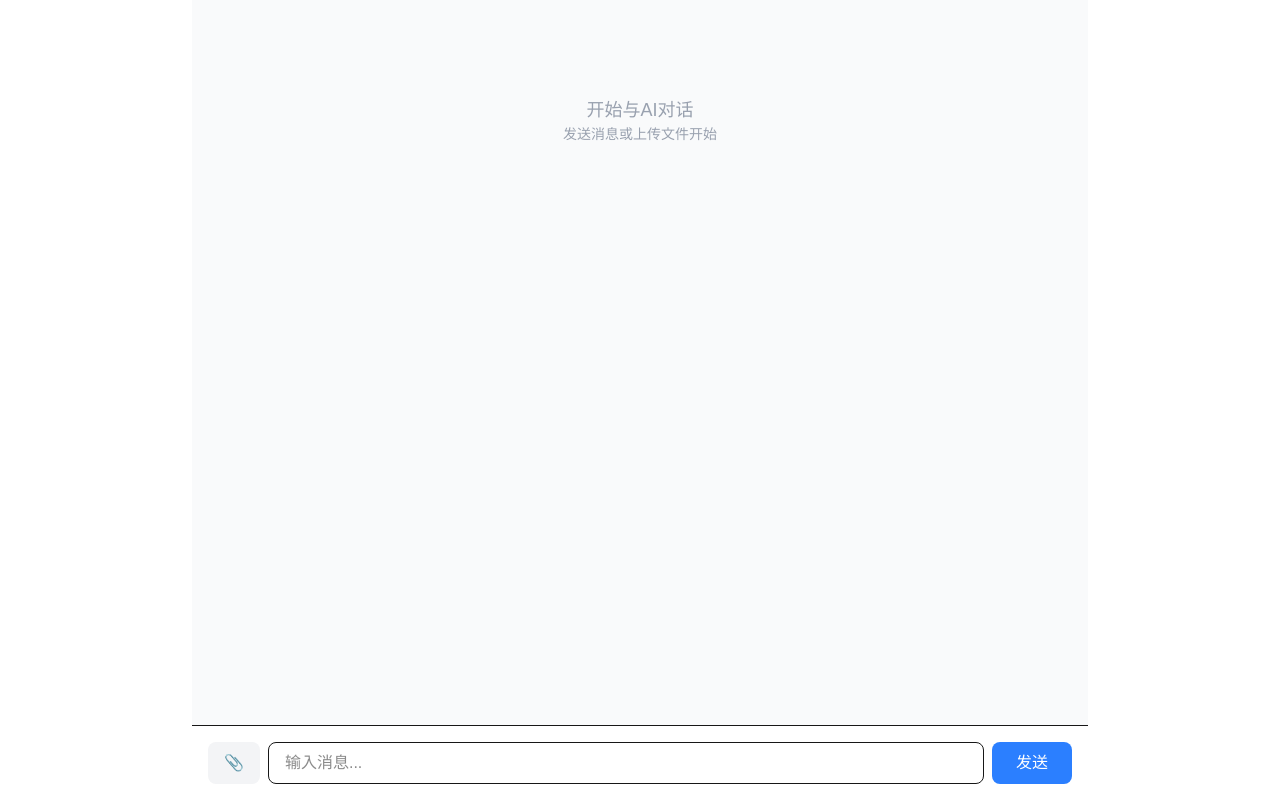
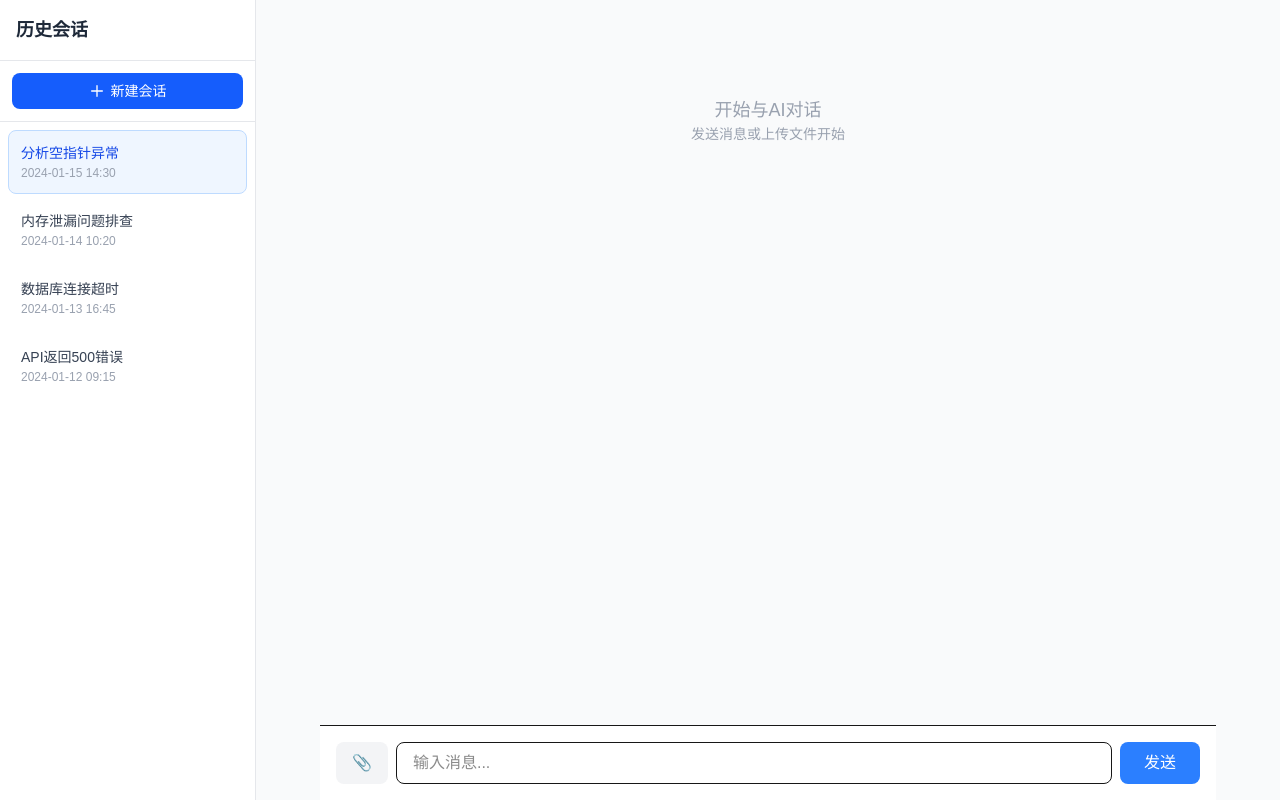
Before and after one commit to Tommy-LXDAO/Stablity-Matrix-frontend, a Next.js app: page / in a window 1280 px wide. Built offline with nearby package versions, Linux system fonts and the light colour scheme.

Commit message:
Feature: add sidebar
Signed-off-by: tommy <tommyskypromax@gmail.com>

```diff
--- a/src/app/page.tsx
+++ b/src/app/page.tsx
@@ -3,6 +3,7 @@
 import { useState } from 'react';
 import MessageList from '@/components/MessageList';
 import InputArea from '@/components/InputArea';
+import Sidebar from '@/components/Sidebar';
 
 interface CrashAnalysisResult {
   rootCause: string;
@@ -121,7 +122,12 @@ export default function Home() {
   };
 
   return (
-    <div className="flex flex-col h-screen max-w-4xl mx-auto bg-gray-50">
+    <div className="flex h-screen bg-gray-50">
+      {/* 左侧侧边栏 */}
+      <Sidebar />
+
+      {/* 右侧主内容区 */}
+      <div className="flex-1 flex flex-col max-w-4xl mx-auto">
         <div className="flex-1 overflow-y-auto p-4">
           <MessageList messages={messages} />
         </div>
@@ -136,5 +142,6 @@ export default function Home() {
           onSend={handleSend}
         />
       </div>
+    </div>
   );
 }
--- /dev/null
+++ b/src/components/Sidebar.tsx
@@ -0,0 +1,125 @@
+'use client';
+
+import { useState } from 'react';
+
+interface Conversation {
+  id: string;
+  title: string;
+  lastUpdated: string;
+}
+
+interface SidebarProps {
+  conversations?: Conversation[];
+  currentSessionId?: string | null;
+  onSelectConversation?: (id: string) => void;
+  onDeleteConversation?: (id: string) => void;
+  onNewConversation?: () => void;
+}
+
+const demoConversations: Conversation[] = [
+  { id: 'sess_001', title: '分析空指针异常', lastUpdated: '2024-01-15 14:30' },
+  { id: 'sess_002', title: '内存泄漏问题排查', lastUpdated: '2024-01-14 10:20' },
+  { id: 'sess_003', title: '数据库连接超时', lastUpdated: '2024-01-13 16:45' },
+  { id: 'sess_004', title: 'API返回500错误', lastUpdated: '2024-01-12 09:15' },
+];
+
+export default function Sidebar({
+  conversations = demoConversations,
+  currentSessionId = 'sess_001',
+  onSelectConversation,
+  onDeleteConversation,
+  onNewConversation,
+}: SidebarProps) {
+  const [localConversations, setLocalConversations] = useState(conversations);
+
+  const handleDelete = (e: React.MouseEvent, id: string) => {
+    e.stopPropagation();
+    setLocalConversations(prev => prev.filter(conv => conv.id !== id));
+    onDeleteConversation?.(id);
+  };
+
+  return (
+    <div className="w-64 bg-white border-r border-gray-200 h-screen flex flex-col">
+      <div className="p-4 border-b border-gray-200">
+        <h2 className="text-lg font-semibold text-gray-800">历史会话</h2>
+      </div>
+
+      {/* 新建会话按钮 */}
+      <div className="p-3 border-b border-gray-200">
+        <button
+          onClick={onNewConversation}
+          className="w-full px-3 py-2 text-sm bg-blue-600 text-white rounded-lg hover:bg-blue-700 transition-colors flex items-center justify-center"
+        >
+          <svg
+            className="w-4 h-4 mr-1.5"
+            fill="none"
+            stroke="currentColor"
+            viewBox="0 0 24 24"
+          >
+            <path
+              strokeLinecap="round"
+              strokeLinejoin="round"
+              strokeWidth={2}
+              d="M12 4v16m8-8H4"
+            />
+          </svg>
+          新建会话
+        </button>
+      </div>
+
+      {/* 会话列表 */}
+      <div className="flex-1 overflow-y-auto">
+        <div className="p-2">
+          {localConversations.map((conv) => (
+            <div
+              key={conv.id}
+              onClick={() => onSelectConversation?.(conv.id)}
+              className={`group flex items-center justify-between p-3 rounded-lg cursor-pointer mb-1 transition-colors ${
+                conv.id === currentSessionId
+                  ? 'bg-blue-50 border border-blue-200'
+                  : 'hover:bg-gray-50 border border-transparent'
+              }`}
+            >
+              <div className="flex-1 min-w-0 mr-2">
+                <p
+                  className={`text-sm font-medium truncate ${
+                    conv.id === currentSessionId ? 'text-blue-700' : 'text-gray-700'
+                  }`}
+                >
+                  {conv.title}
+                </p>
+                <p className="text-xs text-gray-400 mt-0.5">{conv.lastUpdated}</p>
+              </div>
+
+              <button
+                onClick={(e) => handleDelete(e, conv.id)}
+                className="opacity-0 group-hover:opacity-100 p-1 text-gray-400 hover:text-red-500 transition-all"
+                title="删除会话"
+              >
+                <svg
+                  className="w-4 h-4"
+                  fill="none"
+                  stroke="currentColor"
+                  viewBox="0 0 24 24"
+                >
+                  <path
+                    strokeLinecap="round"
+                    strokeLinejoin="round"
+                    strokeWidth={2}
+                    d="M19 7l-.867 12.142A2 2 0 0116.138 21H7.862a2 2 0 01-1.995-1.858L5 7m5 4v6m4-6v6m1-10V4a1 1 0 00-1-1h-4a1 1 0 00-1 1v3M4 7h16"
+                  />
+                </svg>
+              </button>
+            </div>
+          ))}
+
+          {localConversations.length === 0 && (
+            <div className="text-center text-gray-400 py-8 text-sm">
+              暂无会话记录
+            </div>
+          )}
+        </div>
+      </div>
+    </div>
+  );
+}
```
Also changed, not shown: 1 other file (tests, documents, lock files or other folders). Lines whose indentation alone changed are shown as unchanged.
